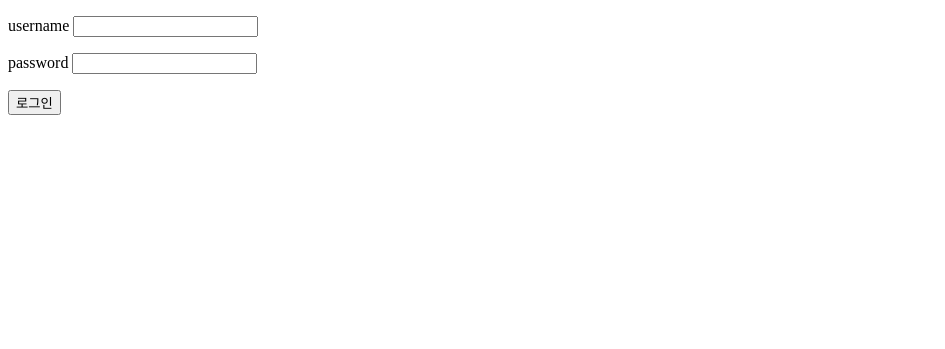
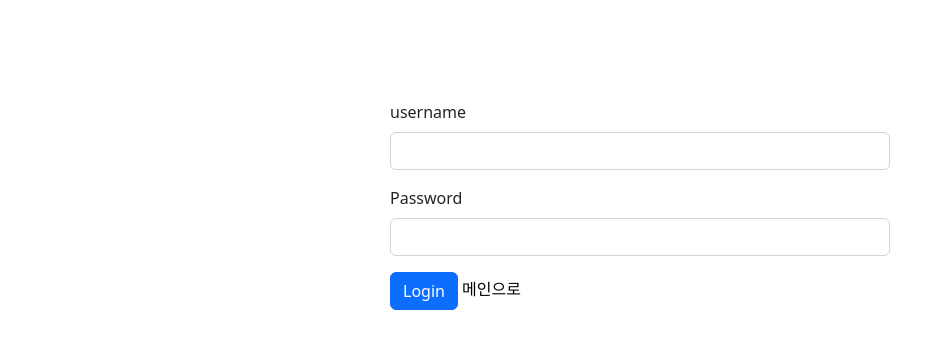
Before and after one commit to zeonga1102/DRF_Class, a Django app: page /login/ in a window 1280 px wide. Shown: the top 349 px of the page, without its empty margins (0-945 px from the left). Run offline with Django 4.2, Linux system fonts and the light colour scheme; parts of the project's set-up code (start-up, migrations or seed data) failed here and were passed over.

Commit message:
ENH: css 적용 및 레이아웃 변경

```diff
--- a/templates/login.html
+++ b/templates/login.html
@@ -1,3 +1,5 @@
+{% load static %}
+
 <!doctype html>
 <html lang="en">
 <head>
@@ -5,16 +7,40 @@
     <meta charset="utf-8">
     <meta name="viewport" content="width=device-width, initial-scale=1, shrink-to-fit=no">
 
+    <link href="https://cdn.jsdelivr.net/npm/bootstrap@5.2.0-beta1/dist/css/bootstrap.min.css" rel="stylesheet" integrity="sha384-0evHe/X+R7YkIZDRvuzKMRqM+OrBnVFBL6DOitfPri4tjfHxaWutUpFmBp4vmVor" crossorigin="anonymous">
+    <script src="https://cdn.jsdelivr.net/npm/bootstrap@5.2.0-beta1/dist/js/bootstrap.bundle.min.js" integrity="sha384-pprn3073KE6tl6bjs2QrFaJGz5/SUsLqktiwsUTF55Jfv3qYSDhgCecCxMW52nD2" crossorigin="anonymous"></script>
+
+    <link href="{% static 'css/signup.css' %}" rel="stylesheet">
+
     <title>DRF</title>
 </head>
 
 <body>
-    <form method="POST" action="{% url 'login' %}">
+    <div class='wrap'>
+        <form class="row g-3" method="POST" action="{% url 'signup' %}">
+            {% csrf_token %}
+            <div class="col-12">
+                <label for="inputEmail4" class="form-label">username</label>
+                <input name="username" type="text" class="form-control" id="inputEmail4">
+            </div>
+            <div class="col-12">
+                <label for="inputPassword4" class="form-label">Password</label>
+                <input name="password" type="password" class="form-control" id="inputPassword4">
+            </div>
+            <div class="col-12">
+                <button type="submit" class="btn btn-primary">Login</button>
+                <a href={% url 'index' %}>메인으로</a>
+            </div>
+        </form>
+    </div>
+    {% comment %} <form method="POST" action="{% url 'login' %}">
         {% csrf_token %}
         <p>username <input type="text" name="username"></p>
         <p>password <input type="password" name="password"></p>
         <button type="submit">로그인</button>
+
     </form>
+    <a href={% url 'index' %}>메인으로</a> {% endcomment %}
 </body>
 
 </html>
```
